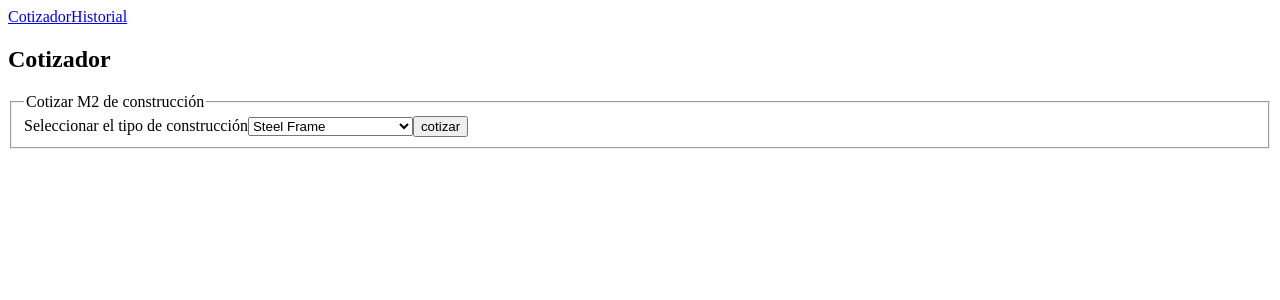
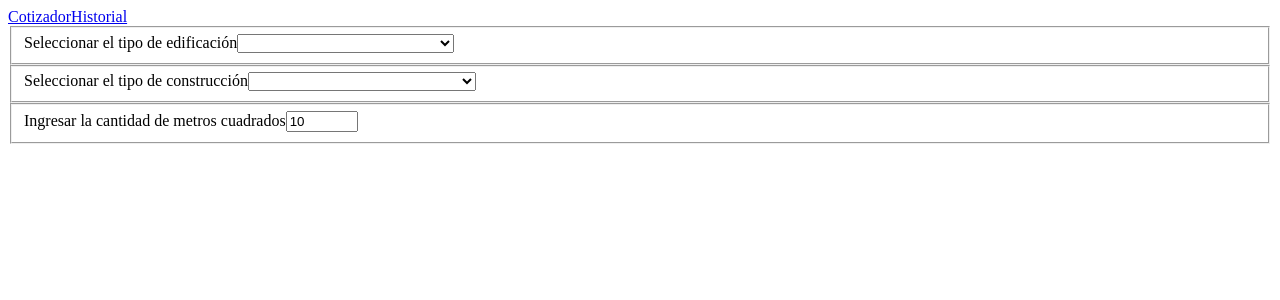
Before and after one commit to JulianPoltro/proyecto-final-React, a React (Vite) app: page / in a window 1280 px wide. Shown: the top 300 px of the page. Built offline with nearby package versions, Linux system fonts and the light colour scheme.

Commit message:
formularios json

```diff
--- a/src/App.jsx
+++ b/src/App.jsx
@@ -1,5 +1,4 @@
 import { BrowserRouter, Routes, Route } from "react-router-dom";
-import Cotizador from "./Cotizador";
 import Historial from "./Historial";
 import NotFound from "./NotFound";
 import Layout from "./Layout";
@@ -10,14 +9,12 @@ const App = () => {
       <BrowserRouter>
         <Routes>
           <Route path="/" element={<Layout />}>
-            <Route index element={<Cotizador />}></Route>
+            <Route index element={<Formulario />}></Route>
             <Route path="historial" element={<Historial />}></Route>
             <Route path="*" element={<NotFound />}></Route>
           </Route>
         </Routes>
       </BrowserRouter>
-
-      <Formulario />
     </>
   );
 };
--- a/src/Cotizador.jsx
+++ /dev/null
@@ -1,3 +0,0 @@
-const Cotizador = () => <h2>Cotizador</h2>
-
-export default Cotizador
--- a/src/Formularios.jsx
+++ b/src/Formularios.jsx
@@ -5,19 +5,29 @@ const Formulario = () => {
 
   return (
     <>
-      <form onSubmit={(e) => e.preventDefault()}>
+      <form onSubmit={() => cotizar()}>
         <fieldset>
-        <legend>Cotizar M2 de construcción</legend>
-        <label htmlFor="select">Seleccionar el tipo de construcción</label>
+          <label htmlFor="TipoEdificio">
+            Seleccionar el tipo de edificación
+          </label>
+          <select name="Edificio" id="TipoEdificio">
+          <option value={0} disabled defaultValue={0}>Selecciona un tipo de edificación</option>
+
+          </select>
+        </fieldset>
+        <fieldset>
+          <label htmlFor="TipoConstruccion">
+            Seleccionar el tipo de construcción
+          </label>
           <select name="Construccion" id="TipoConstruccion">
-            <option value="steel">Steel Frame</option>
-            <option value="balloon">Balloon Frame</option>
-            <option value="tradicional">Construccion tradicional</option>
+            <option value={0} disabled defaultValue={0}>Selecciona un tipo de construcción</option>
           </select>
-
-          <button type="button" onClick={(e) => tipoVivienda([...vivienda, e.target.value])}>
-            cotizar
-          </button>
+        </fieldset>
+        <fieldset>
+          <label htmlFor="metrosCuadrados">
+            Ingresar la cantidad de metros cuadrados
+          </label>
+          <input type="number" name="metrosCuadrados" id="metrosCuadrados" min={10} max={2000} defaultValue={10}/>
         </fieldset>
       </form>
     </>
```
Also changed, not shown: public/data.json (added, +11 -0 lines).
